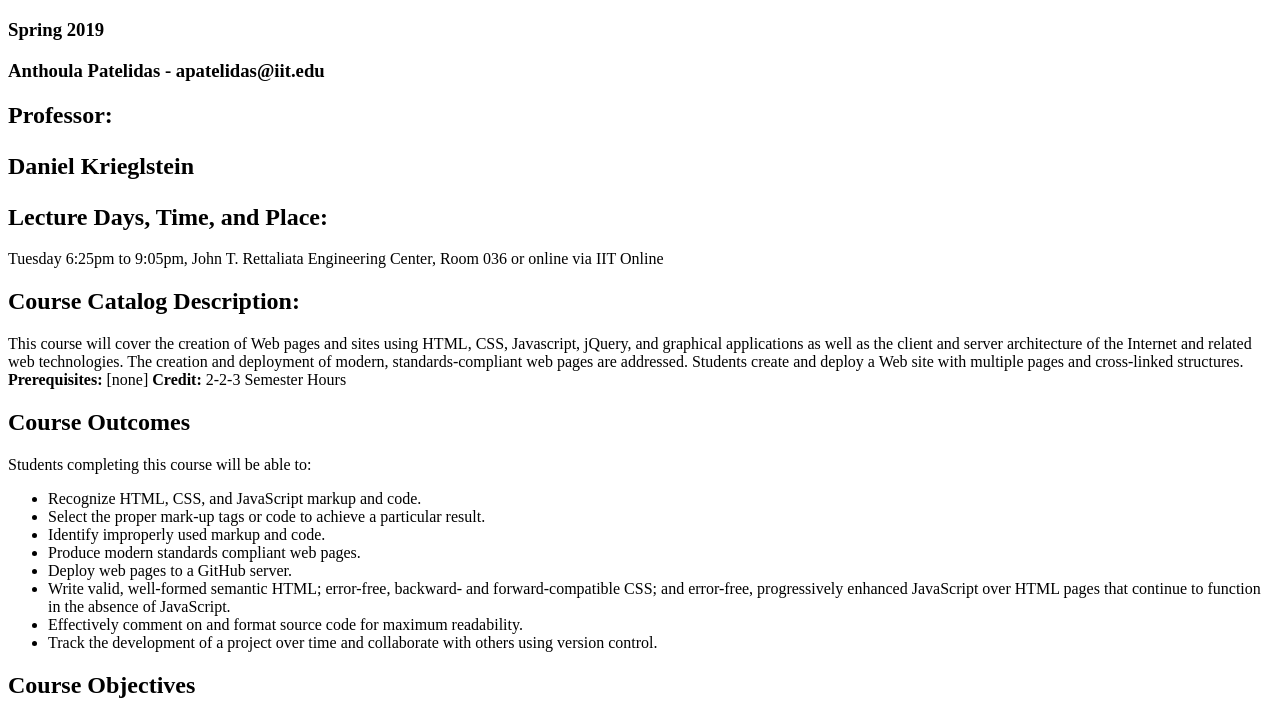
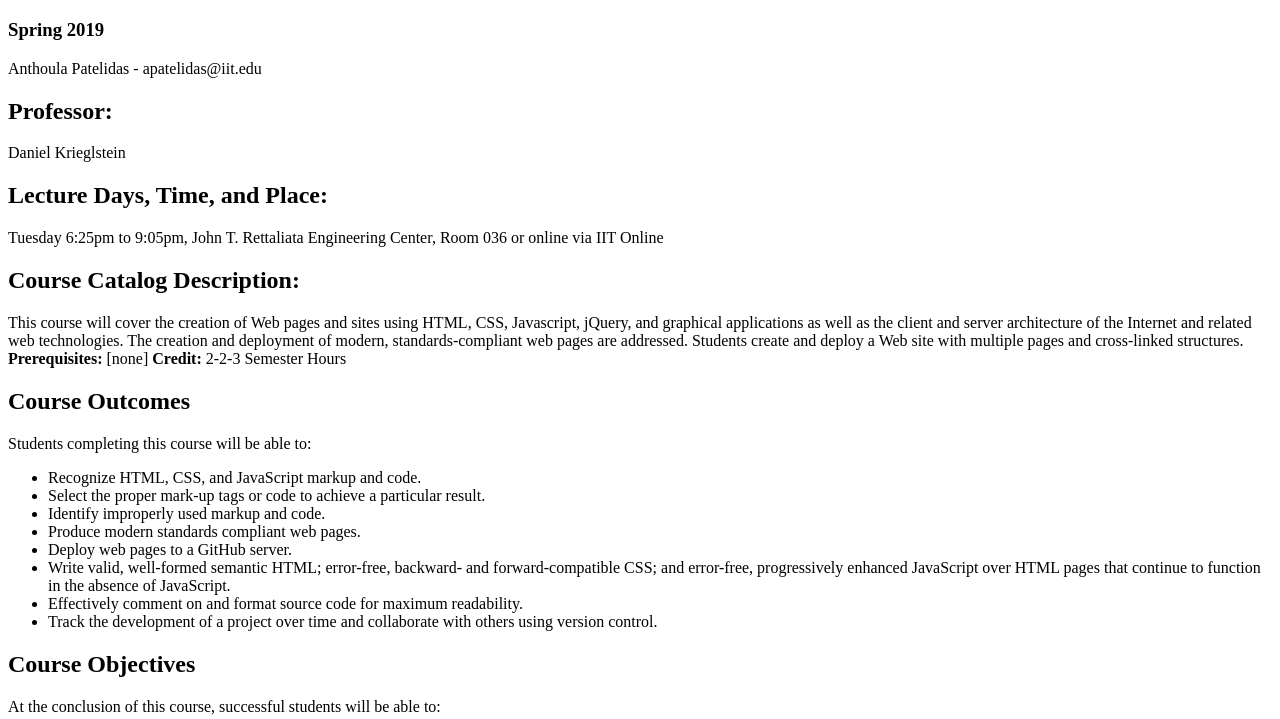
Before and after one commit to apatelidas/Lab-2, a plain HTML site: page index.html in a window 1280 px wide. Shown: the part 61-780 px from the top of the page. Drawn offline with Linux system fonts and the light colour scheme.

Commit message:
Update index.html
adding/

```diff
--- a/index.html
+++ b/index.html
@@ -8,10 +8,10 @@
 
 <body>
 		<h1>ITMD-361 Internet Technologies and Web Design</h1>
-		<h3>Spring 2019<h3>
-				<p>Anthoula Patelidas - apatelidas@iit.edu</p>
-		<h2>Professor:<h2>
-				<p>Daniel Krieglstein</p>
+		<h3>Spring 2019</h3>
+			<p>Anthoula Patelidas - apatelidas@iit.edu</p>
+		<h2>Professor:</h2>
+			<p>Daniel Krieglstein</p>
 		<h2>Lecture Days, Time, and Place:</h2>
 				<p>Tuesday 6:25pm to 9:05pm, John T. Rettaliata Engineering Center, Room 036 or online via IIT Online</p>
 		<h2>Course Catalog Description:</h2>
```
